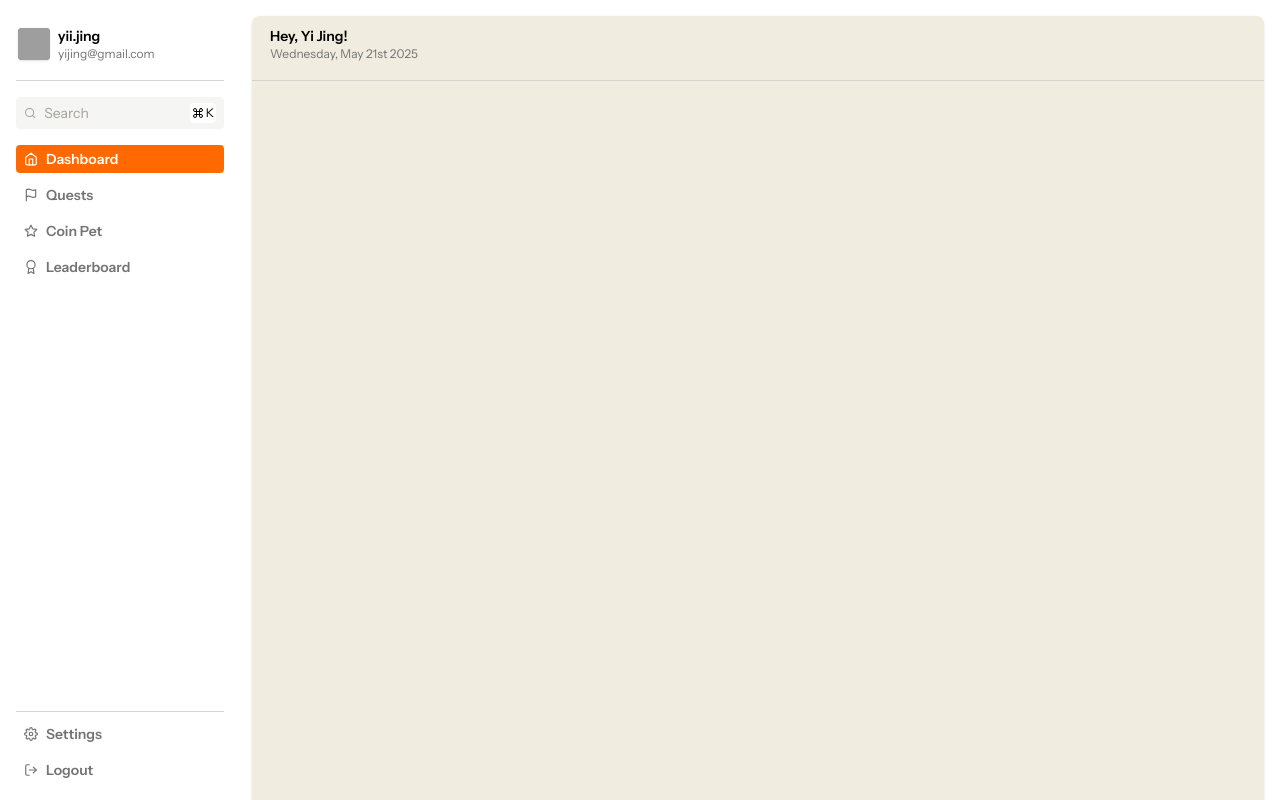
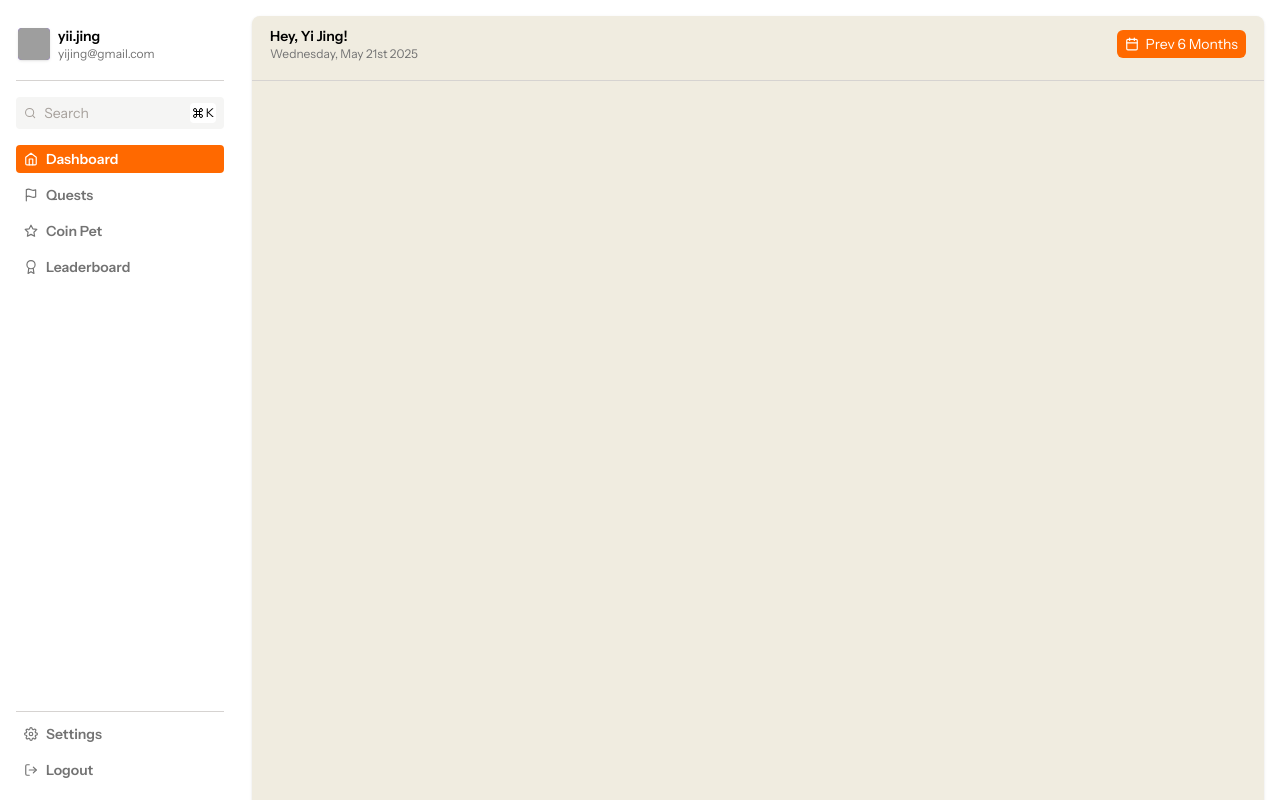
Before and after one commit to samuelngry/Coinly, a React (Vite) app in the folder client/: page /dashboard in a window 1280 px wide. Shown: the top 800 px of the page. Built offline with nearby package versions, Linux system fonts and the light colour scheme; grey boxes are pictures that could not be loaded; a web font is replaced by a local one.

Commit message:
feat: add calendar button to TopBar with icon and label

```diff
--- a/client/src/components/dashboard/TopBar.jsx
+++ b/client/src/components/dashboard/TopBar.jsx
@@ -1,11 +1,18 @@
 import React from 'react'
+import { FiCalendar } from 'react-icons/fi'
 
 const TopBar = () => {
   return (
     <div className='border-b mb-4 pb-4 mt-2 border-stone-300 px-4'>
-        <div className='p-0.5'>
-            <span className='text-sm font-semibold block'>Hey, Yi Jing!</span>
-            <span className='text-neutral-500 block text-xs'>Wednesday, May 21st 2025</span>
+        <div className='flex items-center justify-between p-0.5'>
+            <div>
+                <span className='text-sm font-semibold block'>Hey, Yi Jing!</span>
+                <span className='text-neutral-500 block text-xs'>Wednesday, May 21st 2025</span>
+            </div>
+            <button className='flex text-sm items-center gap-1.5 bg-orange-500 hover:bg-orange-800 text-white rounded-md px-2 py-1'>
+                <FiCalendar className='text-white' />
+                <span>Prev 6 Months</span>
+            </button>
         </div>
     </div>
   )
```
